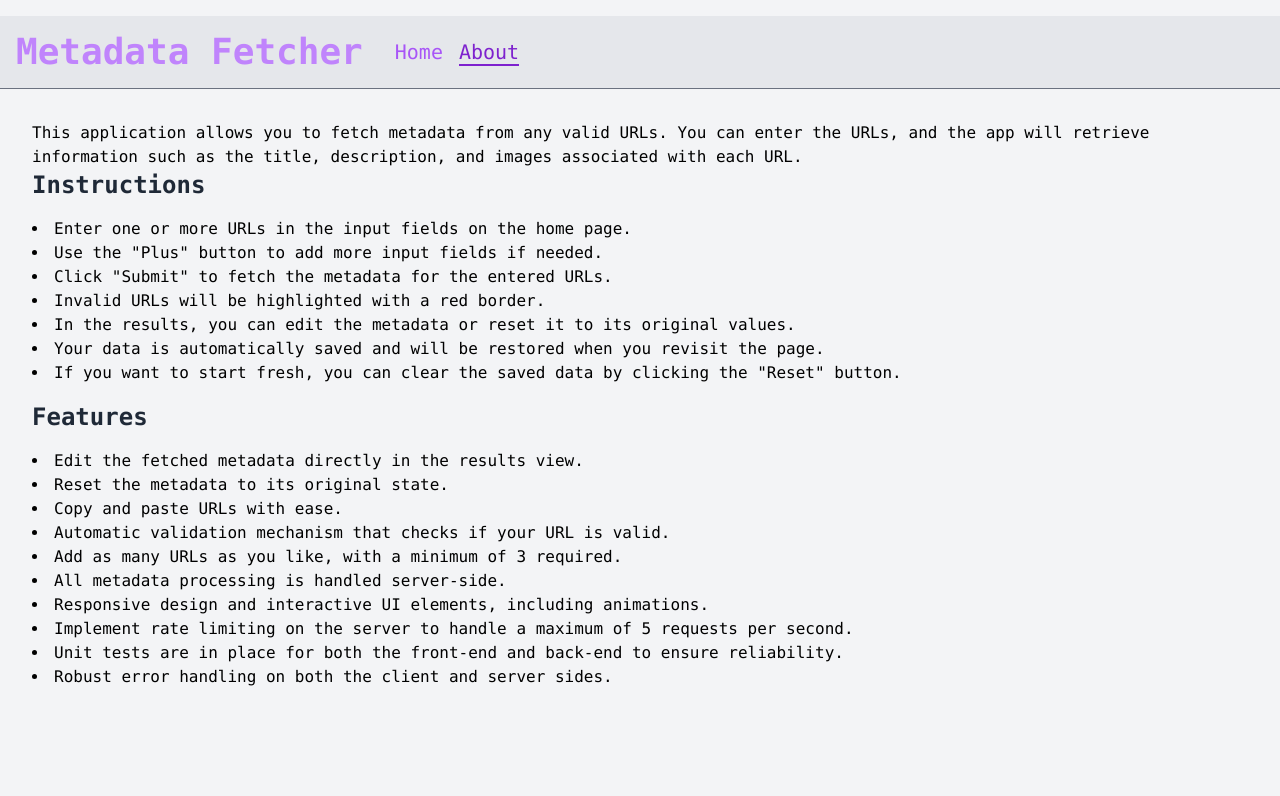
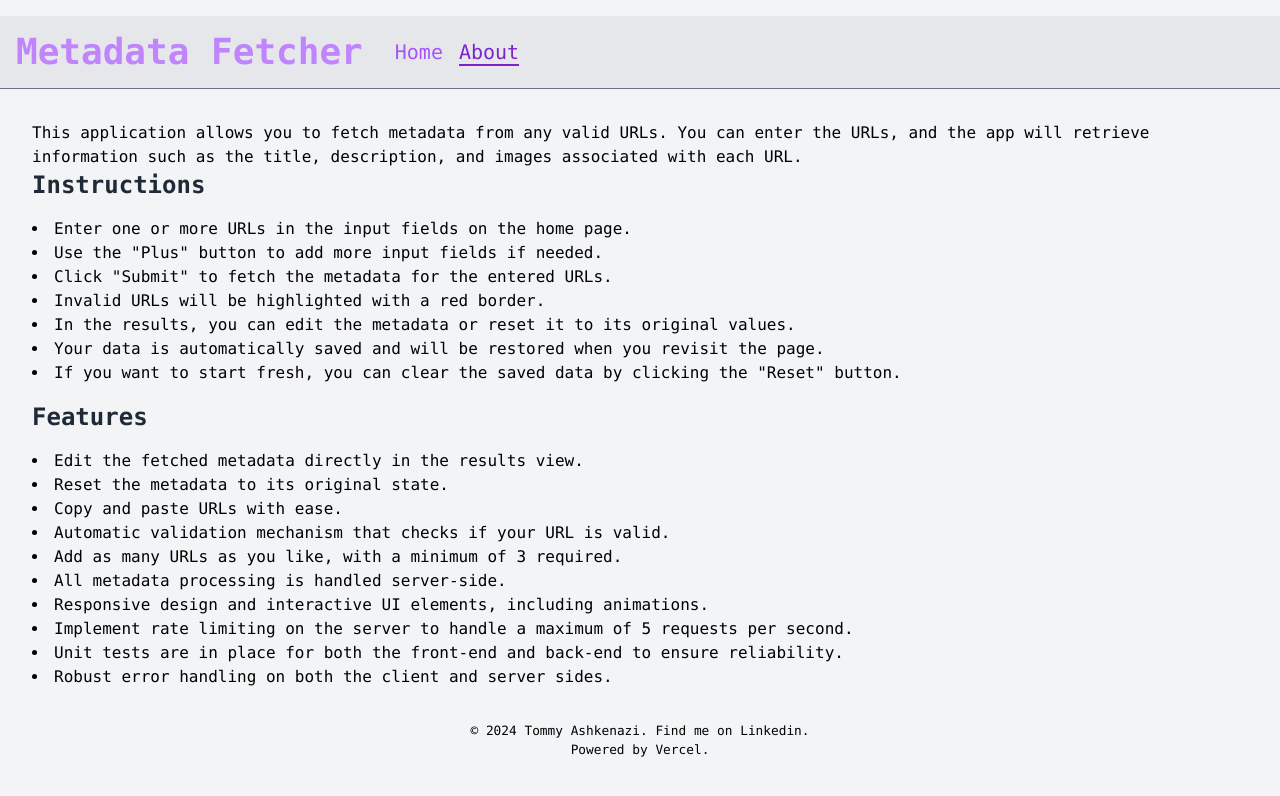
Before and after one commit to tommyash122/metadata-fetcher, a React (Create React App) app in the folder client/: page /about in a window 1280 px wide. Shown: the top 796 px of the page. Built offline with nearby package versions, Linux system fonts and the light colour scheme.

Commit message:
added footer

```diff
--- a/client/src/App.js
+++ b/client/src/App.js
@@ -3,6 +3,8 @@ import { BrowserRouter as Router, Route, Routes } from 'react-router-dom';
 import Home from './pages/Home';
 import About from './pages/About';
 import Header from './components/common/Header';
+import Footer from './components/common/Footer';
+
 
 function App() {
   return (
@@ -15,6 +17,7 @@ function App() {
             <Route path="/about" element={<About />} />
           </Routes>
         </div>
+        <Footer />
       </div>
     </Router>
   );
--- /dev/null
+++ b/client/src/components/common/Footer.js
@@ -0,0 +1,27 @@
+
+import React from 'react';
+
+function Footer() {
+    return (
+        <footer className="mx-auto my-4 w-full max-w-7xl px-8 py-4 text-center text-[0.8rem] text-text-secondary dark:text-d-text-secondary">
+            <span>
+                &copy; {new Date().getFullYear()} Tommy Ashkenazi. Find me on{" "}
+                <a
+                    href="https://www.linkedin.com/in/tommyash/"
+                    target="_blank"
+                    rel="noopener noreferrer"
+                >
+                    Linkedin
+                </a>{"."}
+                <br />
+                Powered by{" "}
+                <a href="https://vercel.com/" target="_blank" rel="noopener noreferrer">
+                    Vercel
+                </a>
+                .
+            </span>
+        </footer>
+    );
+};
+
+export default Footer;
```
